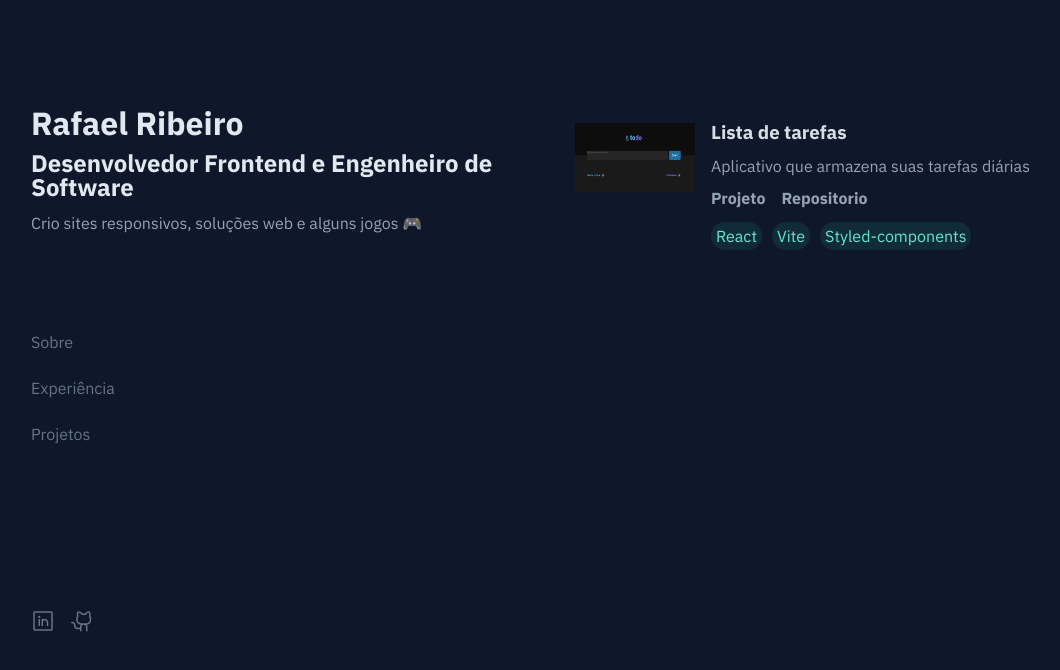
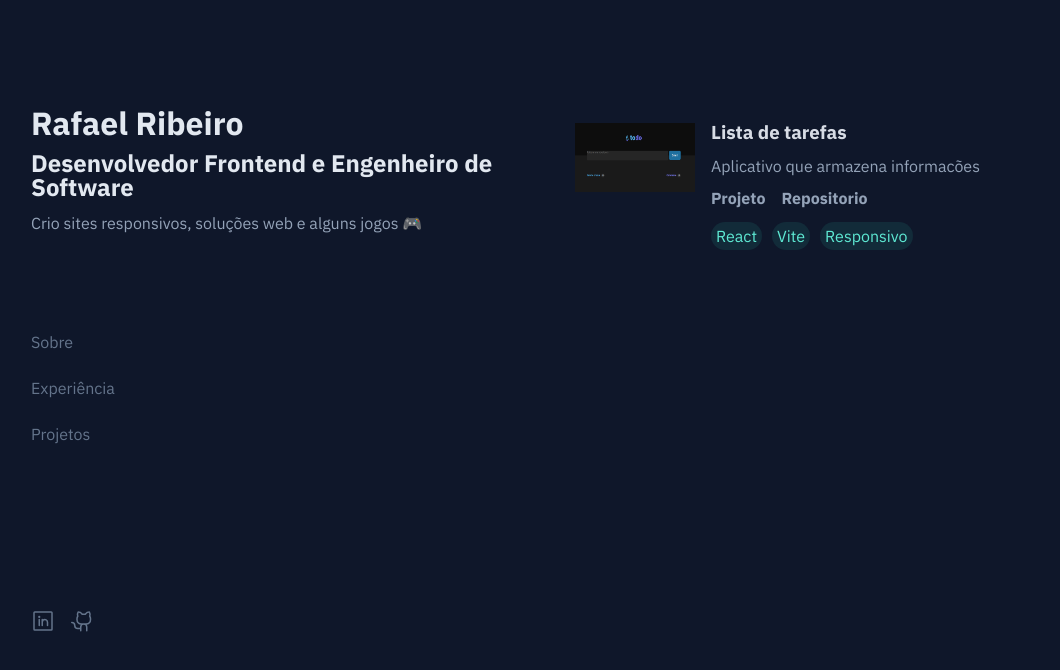
Before and after one commit to RafahOlive/portfolio, a React (Vite) app: page / in a window 1280 px wide. Both pictures are taken after a click on the button "Projetos". Shown: the top 670 px of the page, without its empty margins (81-1141 px from the left). Built offline with nearby package versions, Linux system fonts and the light colour scheme.

Commit message:
Refeito estrutura de codigo

```diff
--- a/src/components/ProjectBox/index.tsx
+++ /dev/null
@@ -1,37 +0,0 @@
-import { TechBubble } from "../TechBubble";
-import { ImageBox, LinkBox, MainBox, TechBox, TextBox } from "./styles";
-
-type ProjectBoxProps = {
-  title: string;
-  description: string;
-  link: string;
-  github: string;
-  img: string;
-};
-
-export function ProjectBox(props: ProjectBoxProps) {
-  return (
-    <MainBox>
-      <ImageBox>
-        <img src={props.img} sizes="16px" alt="" />
-      </ImageBox>
-      <TextBox>
-        <h3>{props.title}</h3>
-        <p>{props.description}</p>
-        <LinkBox>
-          <a href={props.link} target="_blank">
-            Projeto
-          </a>
-          <a href={props.github} target="_blank">
-            Repositorio
-          </a>
-        </LinkBox>
-        <TechBox>
-          <TechBubble name="React" />
-          <TechBubble name="Vite" />
-          <TechBubble name="Styled-components" />
-        </TechBox>
-      </TextBox>
-    </MainBox>
-  );
-}
--- a/src/components/ProjectBox/styles.ts
+++ /dev/null
@@ -1,79 +0,0 @@
-import { styled } from "styled-components";
-import { devices } from "../../objects/sizes";
-
-export const MainBox = styled.div`
-  width: 576px;
-  height: auto;
-
-  padding: 1rem;
-
-  border-radius: 5px;
-
-  display: flex;
-  flex-direction: row;
-
-  transition: 0.3s;
-
-  &:hover {
-    box-shadow: 1px 1px 10px white;
-    /* background: rgba(93, 104, 131, 0.1); */
-    /* border: 1px solid rgba(255, 255, 255, 0.1); */
-  }
-
-  @media ${devices.mobileL} {
-    width: auto;
-    height: auto;
-
-    display: flex;
-    flex-direction: column;
-    order: 2;
-  }
-`;
-
-export const ImageBox = styled.div`
-  margin-right: 1rem;
-
-  width: 120px;
-  height: 68.9px;
-
-  img {
-    width: 120px;
-    height: 68.9px;
-  }
-
-  @media ${devices.mobileL} {
-    margin-top: 1rem;
-
-    width: 120px;
-    height: 68.9px;
-
-    order: 1;
-  }
-`;
-
-export const TextBox = styled.div`
-  display: flex;
-  flex-direction: column;
-  gap: 1rem;
-
-  h3 {
-    color: #d7dce5;
-  }
-`;
-
-export const LinkBox = styled.div`
-  display: flex;
-  flex-direction: row;
-  gap: 1rem;
-
-  a {
-    color: #94a3b8;
-    font-weight: bold;
-  }
-`;
-
-export const TechBox = styled.div`
-  display: flex;
-  flex-direction: row;
-  gap: 10px;
-`;
--- a/src/pages/About/index.tsx
+++ b/src/pages/About/index.tsx
@@ -4,8 +4,8 @@ export function About() {
   return (
     <>
       <Paragraph>
-        Iniciei minha paixão por codificação em 2012, quando entrei na faculdade{" "}
-        <b>Eniac</b> para cursar Sistemas de Informação.
+        Iniciei minha paixão por codificação em 2012, quando entrei na faculdade
+        Eniac para cursar Sistemas de Informação.
       </Paragraph>
       <Paragraph>
         Todo trabalho que envolvia programação, era direcionado à mim. Meus
@@ -15,19 +15,22 @@ export function About() {
         Em 2018 começei a investir de fato na minha carreira como programador.
       </Paragraph>
       <Paragraph>
-        Comecei meus estudos com <b>Csharp</b> e <b>Unity</b> para criar
-        <b>
-          <a>Jogos</a>
-        </b>
-        , e também criei muitos sites para pessoas proximas utilizando <b>WordPress</b>.
+        Comecei meus estudos com <b>Csharp</b> e <b>Unity</b> para criar{" "}
+        <a href="https://rafones12.itch.io/" target="_blank">
+          Jogos
+        </a>
+        , e também criei muitos sites para pessoas proximas utilizando
+        WordPress.
       </Paragraph>
       <Paragraph>
-       Em 2022 veio o meu primeiro SIM! Atuei como Desenvolvedor Frontend na <b>Pacto Soluções</b>.
-        Pude atuar dentro de uma squad, aprender as pecularidades do Angular, versionar codigos com GIT,
-        depositar horas no Jira, e entender como um sistema robusto foi criado.
+        Em 2022 veio o meu primeiro SIM! Atuei como Desenvolvedor Frontend na{" "}
+        <b>Pacto Soluções</b>. Pude atuar dentro de uma squad, aprender as
+        pecularidades do Angular, versionar codigos com GIT, depositar horas no
+        Jira, e entender como um sistema robusto é mantido.
       </Paragraph>
       <Paragraph>
-       Hoje estou me especializando fortemente em <b>React</b>, Javascript e suas principais funções.
+        Hoje estou me especializando fortemente em <b>React</b>, Javascript e
+        suas principais funções.
       </Paragraph>
     </>
   );
--- a/src/pages/Projects/index.tsx
+++ b/src/pages/Projects/index.tsx
@@ -1,13 +1,30 @@
-import { ProjectBox } from "../../components/ProjectBox";
-import todo from "../../assets/todo.png"
+import todo from "../../assets/todo.png";
+import { TechBubble } from "../../components/TechBubble";
+import { ImageBox, LinkBox, MainBox, TechBox, TextBox } from "./styles";
+
 export function Projects() {
   return (
-    <ProjectBox
-      title="Lista de tarefas"
-      description="Aplicativo que armazena suas tarefas diárias"
-      link="https://rafaholive.github.io/todo-list-react/"
-      github="https://github.com/RafahOlive/todo-list-react"
-      img={todo}
-    />
+    <MainBox>
+      <ImageBox>
+        <img src={todo} sizes="16px" alt="lista de tarefas" />
+      </ImageBox>
+      <TextBox>
+        <h3>Lista de tarefas</h3>
+        <p>Aplicativo que armazena informacões</p>
+        <LinkBox>
+          <a href="https://rafaholive.github.io/todo-list-react/" target="_blank">
+            Projeto
+          </a>
+          <a href="https://github.com/RafahOlive/todo-list-react" target="_blank">
+            Repositorio
+          </a>
+        </LinkBox>
+        <TechBox>
+          <TechBubble name="React" />
+          <TechBubble name="Vite" />
+          <TechBubble name="Responsivo" />
+        </TechBox>
+      </TextBox>
+    </MainBox>
   );
 }
--- a/src/pages/Projects/styles.ts
+++ b/src/pages/Projects/styles.ts
@@ -0,0 +1,79 @@
+import { styled } from "styled-components";
+import { devices } from "../../objects/sizes";
+
+export const MainBox = styled.div`
+  width: 576px;
+  height: auto;
+
+  padding: 1rem;
+
+  border-radius: 5px;
+
+  display: flex;
+  flex-direction: row;
+
+  transition: 0.3s;
+
+  &:hover {
+    box-shadow: 1px 1px 10px white;
+    /* background: rgba(93, 104, 131, 0.1); */
+    /* border: 1px solid rgba(255, 255, 255, 0.1); */
+  }
+
+  @media ${devices.mobileL} {
+    width: auto;
+    height: auto;
+
+    display: flex;
+    flex-direction: column;
+    order: 2;
+  }
+`;
+
+export const ImageBox = styled.div`
+  margin-right: 1rem;
+
+  width: 120px;
+  height: 68.9px;
+
+  img {
+    width: 120px;
+    height: 68.9px;
+  }
+
+  @media ${devices.mobileL} {
+    margin-top: 1rem;
+
+    width: 120px;
+    height: 68.9px;
+
+    order: 1;
+  }
+`;
+
+export const TextBox = styled.div`
+  display: flex;
+  flex-direction: column;
+  gap: 1rem;
+
+  h3 {
+    color: #d7dce5;
+  }
+`;
+
+export const LinkBox = styled.div`
+  display: flex;
+  flex-direction: row;
+  gap: 1rem;
+
+  a {
+    color: #94a3b8;
+    font-weight: bold;
+  }
+`;
+
+export const TechBox = styled.div`
+  display: flex;
+  flex-direction: row;
+  gap: 10px;
+`;
--- a/src/styles/global.ts
+++ b/src/styles/global.ts
@@ -17,6 +17,8 @@ body {
 
 a{
   text-decoration: none;
+  color: #94a3b8;
+  font-weight: bold;
 }
 
 p{
@@ -25,4 +27,4 @@ p{
 }
 
 
-`
+`;
```
Also changed, not shown: src/pages/About/styles.ts (+5 -4 lines).
